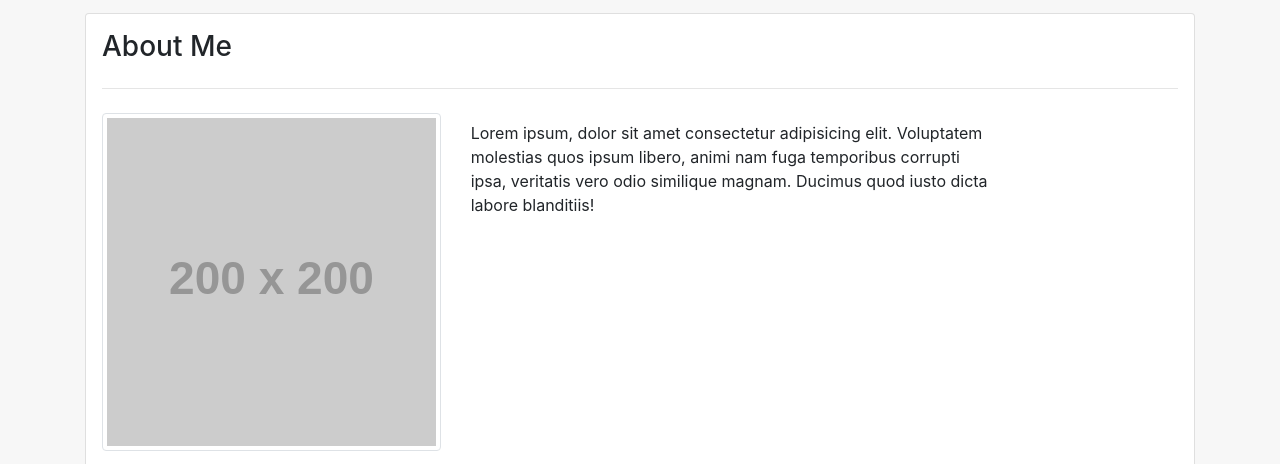
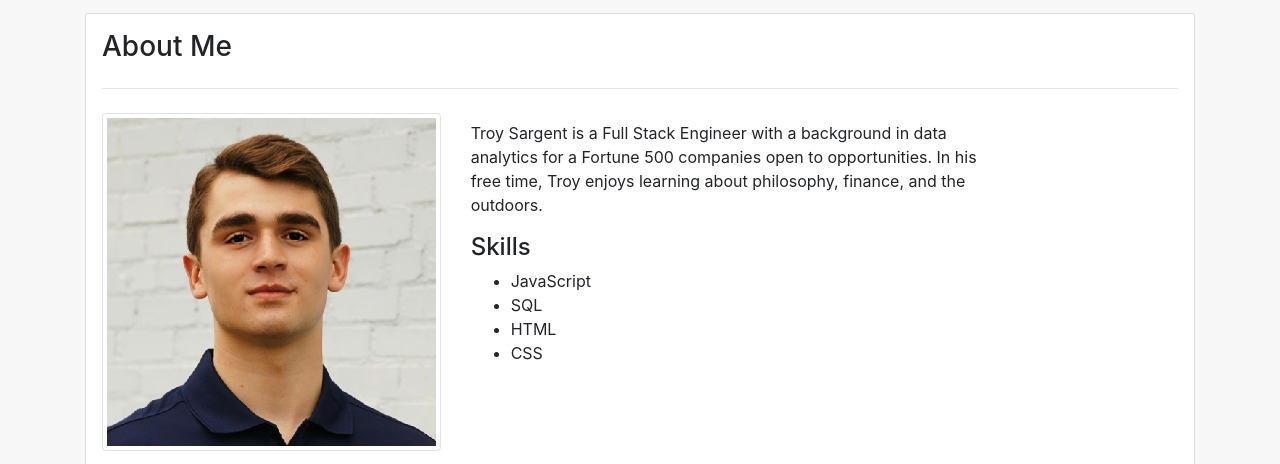
Before and after one commit to TroySargent/TroySargent.github.io, a plain HTML site: page index.html in a window 1280 px wide. Shown: the part 69-533 px from the top of the page. Drawn offline with nearby package versions, Linux system fonts and the light colour scheme; placeholder pictures from the web are drawn by us.

Commit message:
update about page

```diff
--- a/index.html
+++ b/index.html
@@ -38,15 +38,21 @@
             <div class="row my-2 justify-content-center justify-content-lg-start">
 
                 <picture class="col-10 col-md-4 col-lg-4 ">
-                    <img src="https://placehold.it/200x200" alt="" class="img-fluid img-thumbnail my-auto w-100">
+                    <img src="./Assets/profile.jpeg" alt="Profile Pitcture" class="img-fluid img-thumbnail my-auto w-100">
                 </picture>
 
                 <div class="col-10 col-md-6 col-lg-6 my-2">
                     <p>
-                        Lorem ipsum, dolor sit amet consectetur adipisicing elit. Voluptatem molestias quos ipsum libero,
-                        animi nam fuga temporibus corrupti ipsa, veritatis vero odio similique magnam. Ducimus quod iusto
-                        dicta labore blanditiis!
+                        Troy Sargent is a Full Stack Engineer with a background in data analytics for a Fortune 500 companies
+                        open to opportunities. In his free time, Troy enjoys learning about philosophy, finance, and the outdoors.
                     </p>
+                    <h4>Skills</h4>
+                    <ul>
+                        <li>JavaScript</li>
+                        <li>SQL</li>
+                        <li>HTML</li>
+                        <li>CSS</li>
+                    </ul>
                 </div>
             </div>
 
```
Also changed, not shown: Assets/jquerycalculator.png (added), Assets/profile.jpeg (added), Assets/workdaycalendar.png (added).
